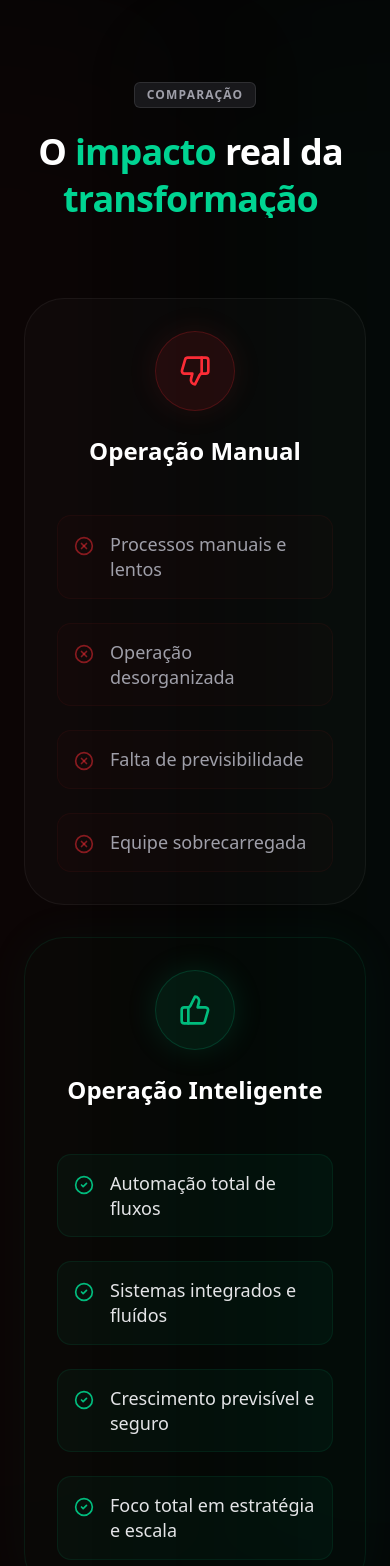
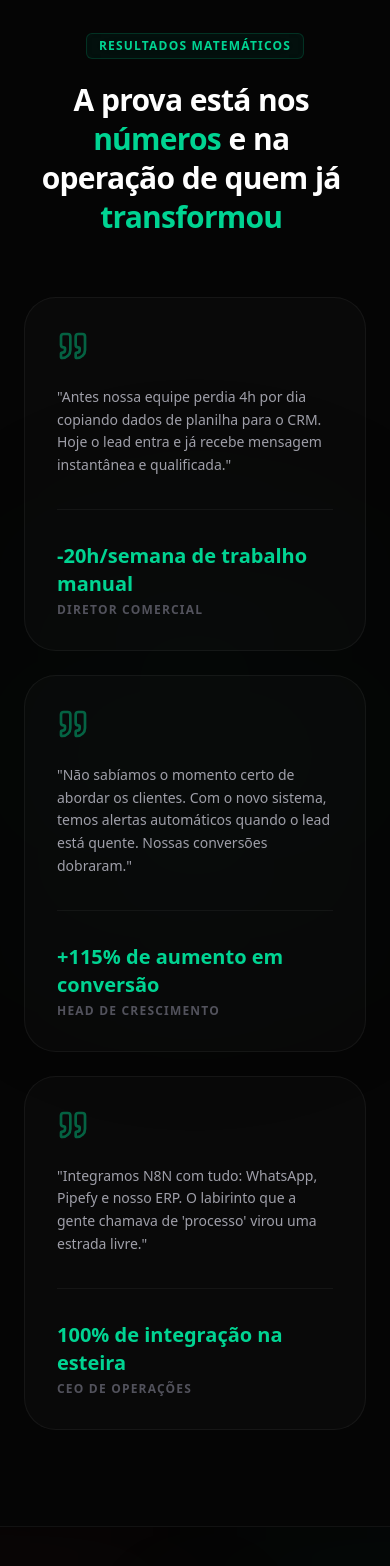
Before and after one commit to Pedrinhostay/pedromiguel, a Next.js app: page / in a window 390 px wide. Shown: the part 1623-3189 px from the top of the page. Built offline with nearby package versions, Linux system fonts and the light colour scheme.

Commit message:
feat: optimize landing page conversion (remove preloader, add social proof, remove impact section)

```diff
--- a/app/layout.tsx
+++ b/app/layout.tsx
@@ -4,7 +4,6 @@ import "./globals.css";
 import { ScrollProvider } from "@/components/providers/ScrollProvider";
 import { LanguageProvider } from "@/components/providers/LanguageProvider";
 import { QuizProvider } from "@/components/providers/QuizProvider";
-import { Preloader } from "@/components/ui/Preloader";
 
 const geistSans = Geist({
   variable: "--font-geist-sans",
@@ -69,7 +68,6 @@ export default function RootLayout({
       >
         <LanguageProvider>
           <QuizProvider>
-            <Preloader />
             <ScrollProvider>
               {children}
             </ScrollProvider>
--- a/app/page.tsx
+++ b/app/page.tsx
@@ -2,11 +2,11 @@
 
 import { Hero } from "@/components/sections/Hero";
 import { BrandCarousel } from "@/components/sections/BrandCarousel";
+import { SocialProof } from "@/components/sections/SocialProof";
 import { Comparison } from "@/components/sections/Comparison";
 import { Solutions } from "@/components/sections/Solutions";
 import { Integrations } from "@/components/sections/Integrations";
 import { Method } from "@/components/sections/Method";
-import { Impact } from "@/components/sections/Impact";
 import { About } from "@/components/sections/About";
 import { FAQ } from "@/components/sections/FAQ";
 import { FinalCTA } from "@/components/sections/FinalCTA";
@@ -20,6 +20,9 @@ export default function Home() {
             {/* 2. Authority (Brands) */}
             <BrandCarousel />
 
+            {/* 2.5 Social Proof (Testimonials / Results) */}
+            <SocialProof />
+
             {/* 3 & 4. Comparison (Problem vs Solution) */}
             <Comparison />
 
@@ -32,9 +35,6 @@ export default function Home() {
             {/* 7. Method */}
             <Method />
 
-            {/* 8. Impact */}
-            <Impact />
-
             {/* 9. About */}
             <About />
 
--- a/components/providers/LanguageProvider.tsx
+++ b/components/providers/LanguageProvider.tsx
@@ -40,6 +40,19 @@ const translations: Record<Language, Record<string, string>> = {
         "problem.item2": "Perda de eficiência",
         "problem.item3": "Falta de previsibilidade de crescimento",
         "problem.footer": "Enquanto isso, empresas que adotam automação e IA aplicada à operação conseguem crescer com muito mais organização e eficiência.",
+
+        // Social Proof
+        "socialProof.badge": "RESULTADOS MATEMÁTICOS",
+        "socialProof.title": "A prova está nos números e na operação de quem já transformou",
+        "socialProof.card1.quote": "Antes nossa equipe perdia 4h por dia copiando dados de planilha para o CRM. Hoje o lead entra e já recebe mensagem instantânea e qualificada.",
+        "socialProof.card1.metric": "-20h/semana de trabalho manual",
+        "socialProof.card1.author": "Diretor Comercial",
+        "socialProof.card2.quote": "Não sabíamos o momento certo de abordar os clientes. Com o novo sistema, temos alertas automáticos quando o lead está quente. Nossas conversões dobraram.",
+        "socialProof.card2.metric": "+115% de aumento em conversão",
+        "socialProof.card2.author": "Head de Crescimento",
+        "socialProof.card3.quote": "Integramos N8N com tudo: WhatsApp, Pipefy e nosso ERP. O labirinto que a gente chamava de 'processo' virou uma estrada livre.",
+        "socialProof.card3.metric": "100% de integração na esteira",
+        "socialProof.card3.author": "CEO de Operações",
 
         // Comparison
         "comparison.badge": "COMPARAÇÃO",
@@ -174,6 +187,19 @@ const translations: Record<Language, Record<string, string>> = {
         "problem.item3": "Lack of growth predictability",
         "problem.footer": "Meanwhile, companies that adopt automation and AI applied to operation manage to grow with much more organization and efficiency.",
 
+        // Social Proof
+        "socialProof.badge": "MATHEMATICAL RESULTS",
+        "socialProof.title": "The proof is in the numbers and operations of those who already transformed",
+        "socialProof.card1.quote": "Before, our team lost 4 hours a day copying spreadsheet data to the CRM. Today the lead enters and immediately receives an instant and qualified message.",
+        "socialProof.card1.metric": "-20h/week of manual work",
+        "socialProof.card1.author": "Sales Director",
+        "socialProof.card2.quote": "We didn't know the right time to approach customers. With the new system, we have automatic alerts when the lead is hot. Our conversions doubled.",
+        "socialProof.card2.metric": "+115% increase in conversion",
+        "socialProof.card2.author": "Head of Growth",
+        "socialProof.card3.quote": "We integrated N8N with everything: WhatsApp, Pipefy, and our ERP. The maze we used to call 'process' became a free highway.",
+        "socialProof.card3.metric": "100% workflow integration",
+        "socialProof.card3.author": "CEO of Operations",
+
         // Comparison
         "comparison.badge": "COMPARISON",
         "comparison.title": "The real impact of transformation",
--- a/components/sections/Comparison.tsx
+++ b/components/sections/Comparison.tsx
@@ -34,35 +34,38 @@ export function Comparison() {
                     />
                 </div>
 
-                <div className="grid grid-cols-1 md:grid-cols-2 gap-8 lg:gap-12">
+                <div className="grid grid-cols-1 md:grid-cols-2 gap-0 border border-white/[0.06]">
 
                     {/* BEFORE: Manual */}
                     <motion.div
                         initial={{ opacity: 0, x: -20 }}
                         whileInView={{ opacity: 1, x: 0 }}
                         viewport={{ once: true }}
-                        className="relative p-8 md:p-12 rounded-[2.5rem] bg-white/[0.02] border border-white/5 overflow-hidden group hover:border-red-500/20 transition-colors duration-500"
+                        className="group relative overflow-hidden bg-[#0a0a0a] hover:bg-[#111] transition-colors duration-400 border-r border-white/[0.06] max-md:border-r-0 max-md:border-b max-md:border-white/[0.06]"
                     >
-                        {/* Icon Header */}
-                        <div className="flex flex-col items-center text-center mb-12">
-                            <div className="w-20 h-20 rounded-full bg-red-500/10 border border-red-500/20 flex items-center justify-center text-red-500 mb-6 group-hover:scale-110 transition-transform duration-500 shadow-[0_0_30px_rgba(239,68,68,0.1)]">
-                                <ThumbsDown className="w-8 h-8" />
+                        {/* Animated top line - red */}
+                        <div className="absolute top-0 left-0 w-full h-[2px] bg-gradient-to-r from-red-400 to-red-600 scale-x-0 origin-left group-hover:scale-x-100 transition-transform duration-500 ease-out" />
+
+                        <div className="p-10 md:p-12">
+                            <div className="flex items-center gap-4 mb-10">
+                                <div className="w-10 h-10 border border-white/[0.08] rounded-[10px] flex items-center justify-center text-red-400 group-hover:border-red-400/40 group-hover:bg-red-400/[0.08] transition-all duration-300">
+                                    <ThumbsDown className="w-5 h-5" />
                                 </div>
-                            <h3 className="text-white font-semibold text-2xl md:text-3xl">
+                                <h3 className="font-semibold text-[1.3rem] text-white tracking-tight">
                                     {t("comparison.before.title")}
                                 </h3>
                             </div>
 
-                        {/* Items */}
-                        <div className="space-y-6">
+                            <div className="space-y-0 border-t border-white/[0.06]">
                                 {items.map((i) => (
-                                <div key={i} className="flex items-start gap-4 p-4 rounded-xl bg-red-500/[0.02] border border-red-500/5 group-hover:border-red-500/10 transition-colors">
-                                    <XCircle className="w-5 h-5 text-red-500/50 mt-1 flex-shrink-0" />
-                                    <span className="text-zinc-400 text-lg font-light leading-snug">
+                                    <div key={i} className="flex items-center gap-4 py-5 border-b border-white/[0.06] last:border-b-0">
+                                        <XCircle className="w-4 h-4 text-red-400/60 flex-shrink-0" />
+                                        <span className="text-zinc-400 text-[0.95rem] leading-snug">
                                             {t(`comparison.before.item${i}`)}
                                         </span>
                                     </div>
                                 ))}
+                            </div>
                         </div>
                     </motion.div>
 
@@ -71,32 +74,35 @@ export function Comparison() {
                         initial={{ opacity: 0, x: 20 }}
                         whileInView={{ opacity: 1, x: 0 }}
                         viewport={{ once: true }}
-                        className="relative p-8 md:p-12 rounded-[2.5rem] bg-emerald-500/[0.02] border border-emerald-500/10 overflow-hidden group hover:border-emerald-500/30 transition-colors duration-500 shadow-[0_0_50px_rgba(16,185,129,0.05)]"
+                        className="group relative overflow-hidden bg-[#0a0a0a] hover:bg-[#111] transition-colors duration-400"
                     >
-                        {/* Icon Header */}
-                        <div className="flex flex-col items-center text-center mb-12">
-                            <div className="w-20 h-20 rounded-full bg-emerald-500/10 border border-emerald-500/20 flex items-center justify-center text-emerald-500 mb-6 group-hover:scale-110 transition-transform duration-500 shadow-[0_0_30px_rgba(16,185,129,0.15)]">
-                                <ThumbsUp className="w-8 h-8" />
+                        {/* Animated top line - emerald */}
+                        <div className="absolute top-0 left-0 w-full h-[2px] bg-gradient-to-r from-emerald-400 to-emerald-600 scale-x-0 origin-left group-hover:scale-x-100 transition-transform duration-500 ease-out" />
+
+                        <div className="p-10 md:p-12">
+                            <div className="flex items-center gap-4 mb-10">
+                                <div className="w-10 h-10 border border-white/[0.08] rounded-[10px] flex items-center justify-center text-emerald-400 group-hover:border-emerald-400/40 group-hover:bg-emerald-400/[0.08] transition-all duration-300">
+                                    <ThumbsUp className="w-5 h-5" />
                                 </div>
-                            <h3 className="text-white font-semibold text-2xl md:text-3xl">
+                                <h3 className="font-semibold text-[1.3rem] text-white tracking-tight">
                                     {t("comparison.after.title")}
                                 </h3>
                             </div>
 
-                        {/* Items */}
-                        <div className="space-y-6">
+                            <div className="space-y-0 border-t border-white/[0.06]">
                                 {items.map((i) => (
-                                <div key={i} className="flex items-start gap-4 p-4 rounded-xl bg-emerald-500/5 border border-emerald-500/10 group-hover:border-emerald-500/20 transition-colors">
-                                    <CheckCircle2 className="w-5 h-5 text-emerald-500 mt-1 flex-shrink-0" />
-                                    <span className="text-zinc-200 text-lg font-medium leading-snug">
+                                    <div key={i} className="flex items-center gap-4 py-5 border-b border-white/[0.06] last:border-b-0">
+                                        <CheckCircle2 className="w-4 h-4 text-emerald-400 flex-shrink-0" />
+                                        <span className="text-zinc-200 text-[0.95rem] font-medium leading-snug">
                                             {t(`comparison.after.item${i}`)}
                                         </span>
                                     </div>
                                 ))}
                             </div>
+                        </div>
 
-                        {/* Bottom bar indicator like the reference image */}
-                        <div className="absolute bottom-0 left-0 right-0 h-1.5 bg-gradient-to-r from-emerald-600 to-emerald-400 opacity-50" />
+                        {/* Bottom bar */}
+                        <div className="absolute bottom-0 left-0 right-0 h-[2px] bg-gradient-to-r from-emerald-600 to-emerald-400 opacity-50" />
                     </motion.div>
 
                 </div>
--- /dev/null
+++ b/components/sections/SocialProof.tsx
@@ -0,0 +1,87 @@
+"use client";
+
+import { motion } from "framer-motion";
+import { useLanguage } from "@/components/providers/LanguageProvider";
+import { StaggerText } from "../ui/StaggerText";
+import { Quote } from "lucide-react";
+
+export function SocialProof() {
+    const { language, t } = useLanguage();
+
+    const proofs = [
+        {
+            quote: t("socialProof.card1.quote"),
+            metric: t("socialProof.card1.metric"),
+            author: t("socialProof.card1.author"),
+        },
+        {
+            quote: t("socialProof.card2.quote"),
+            metric: t("socialProof.card2.metric"),
+            author: t("socialProof.card2.author"),
+        },
+        {
+            quote: t("socialProof.card3.quote"),
+            metric: t("socialProof.card3.metric"),
+            author: t("socialProof.card3.author"),
+        },
+    ];
+
+    return (
+        <section className="relative w-full bg-[#050505] pt-12 pb-24 overflow-hidden">
+            <div className="mx-auto max-w-[1400px] px-6 md:px-12 lg:px-20">
+                <div className="text-center space-y-6 mb-16">
+                    {/* Badge */}
+                    <motion.div
+                        initial={{ opacity: 0, y: 20 }}
+                        whileInView={{ opacity: 1, y: 0 }}
+                        viewport={{ once: true }}
+                        className="inline-flex items-center gap-2 px-3 py-1 rounded-sm bg-emerald-950/30 border border-emerald-500/20 text-emerald-400 text-xs font-bold uppercase tracking-widest backdrop-blur-md"
+                    >
+                        {t("socialProof.badge")}
+                    </motion.div>
+
+                    <StaggerText
+                        text={t("socialProof.title")}
+                        highlightWords={language === "en" ? ["numbers", "transformed"] : ["números", "transformou"]}
+                        className="text-3xl md:text-5xl lg:text-5xl font-semibold tracking-tight text-white leading-[1.1] justify-center max-w-4xl mx-auto"
+                    />
+                </div>
+
+                <div className="grid grid-cols-1 md:grid-cols-3 gap-6 lg:gap-8">
+                    {proofs.map((proof, index) => (
+                        <motion.div
+                            key={index}
+                            initial={{ opacity: 0, y: 30 }}
+                            whileInView={{ opacity: 1, y: 0 }}
+                            viewport={{ once: true }}
+                            transition={{ delay: index * 0.15, duration: 0.6 }}
+                            className="relative flex flex-col justify-between p-8 md:p-10 rounded-[2rem] bg-white/[0.02] border border-white/5 hover:border-emerald-500/30 transition-colors duration-500 group overflow-hidden"
+                        >
+                            {/* Glow Effect */}
+                            <div className="absolute top-0 right-0 w-32 h-32 bg-emerald-500/10 blur-[50px] opacity-0 group-hover:opacity-100 transition-opacity duration-500" />
+
+                            <div className="relative z-10 space-y-6">
+                                <Quote className="w-8 h-8 text-emerald-500/50" />
+                                <p className="text-zinc-400 text-sm md:text-base leading-relaxed font-light">
+                                    "{proof.quote}"
+                                </p>
+                            </div>
+
+                            <div className="relative z-10 pt-8 mt-8 border-t border-white/5">
+                                <p className="text-xl md:text-2xl font-semibold text-emerald-400 mb-1">
+                                    {proof.metric}
+                                </p>
+                                <p className="text-zinc-600 text-xs uppercase tracking-widest font-bold">
+                                    {proof.author}
+                                </p>
+                            </div>
+                        </motion.div>
+                    ))}
+                </div>
+            </div>
+
+            {/* Ambient Background Glow */}
+            <div className="absolute top-1/2 left-1/2 -translate-x-1/2 -translate-y-1/2 w-full max-w-[800px] h-[400px] bg-emerald-900/5 rounded-full blur-[120px] pointer-events-none" />
+        </section>
+    );
+}
```
Also changed, not shown: components/sections/Integrations.tsx (+18 -9 lines), components/sections/Method.tsx (+15 -12 lines), components/sections/Problem.tsx (+18 -7 lines), components/sections/Solutions.tsx (+16 -20 lines). Lines whose indentation alone changed are shown as unchanged.
